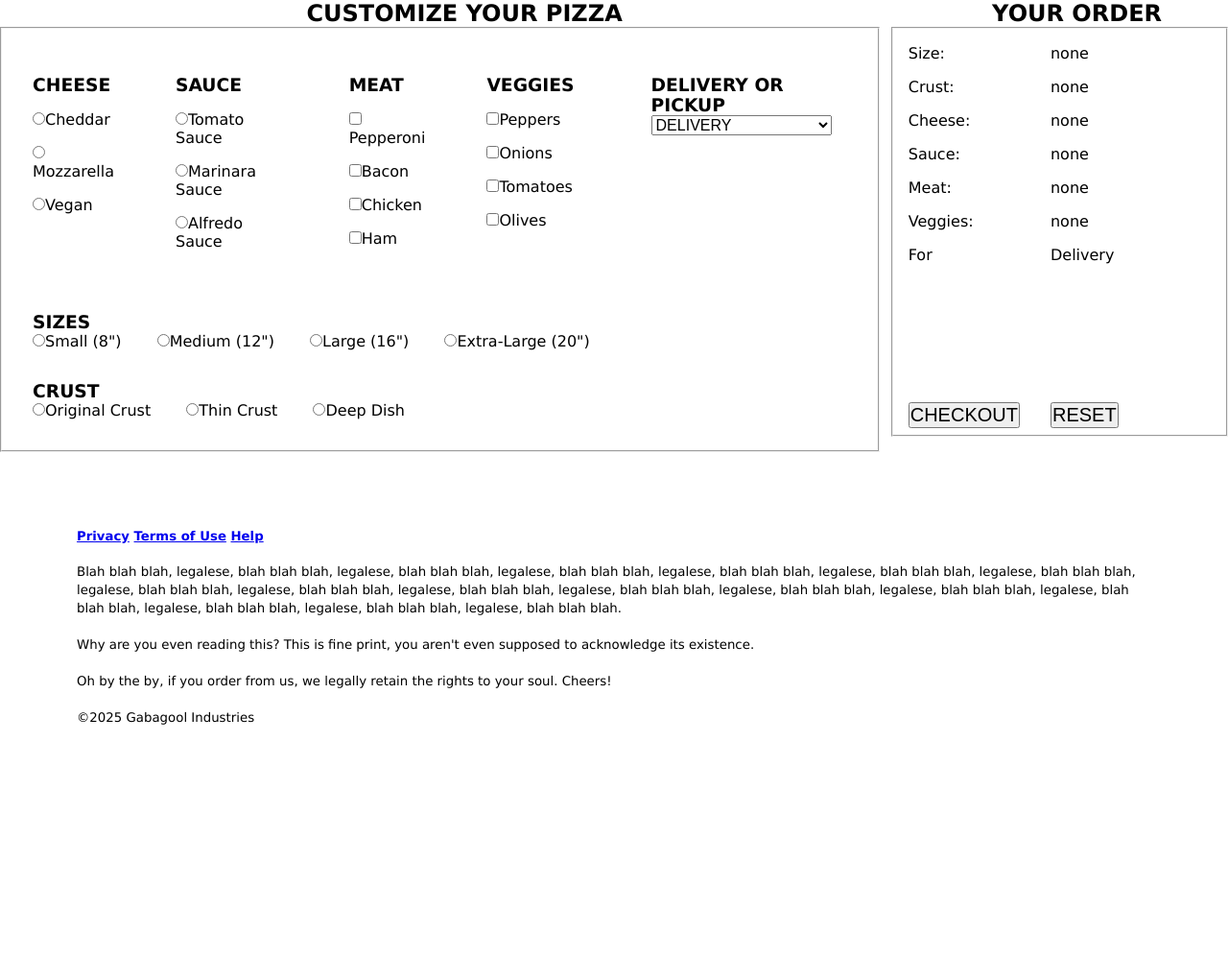
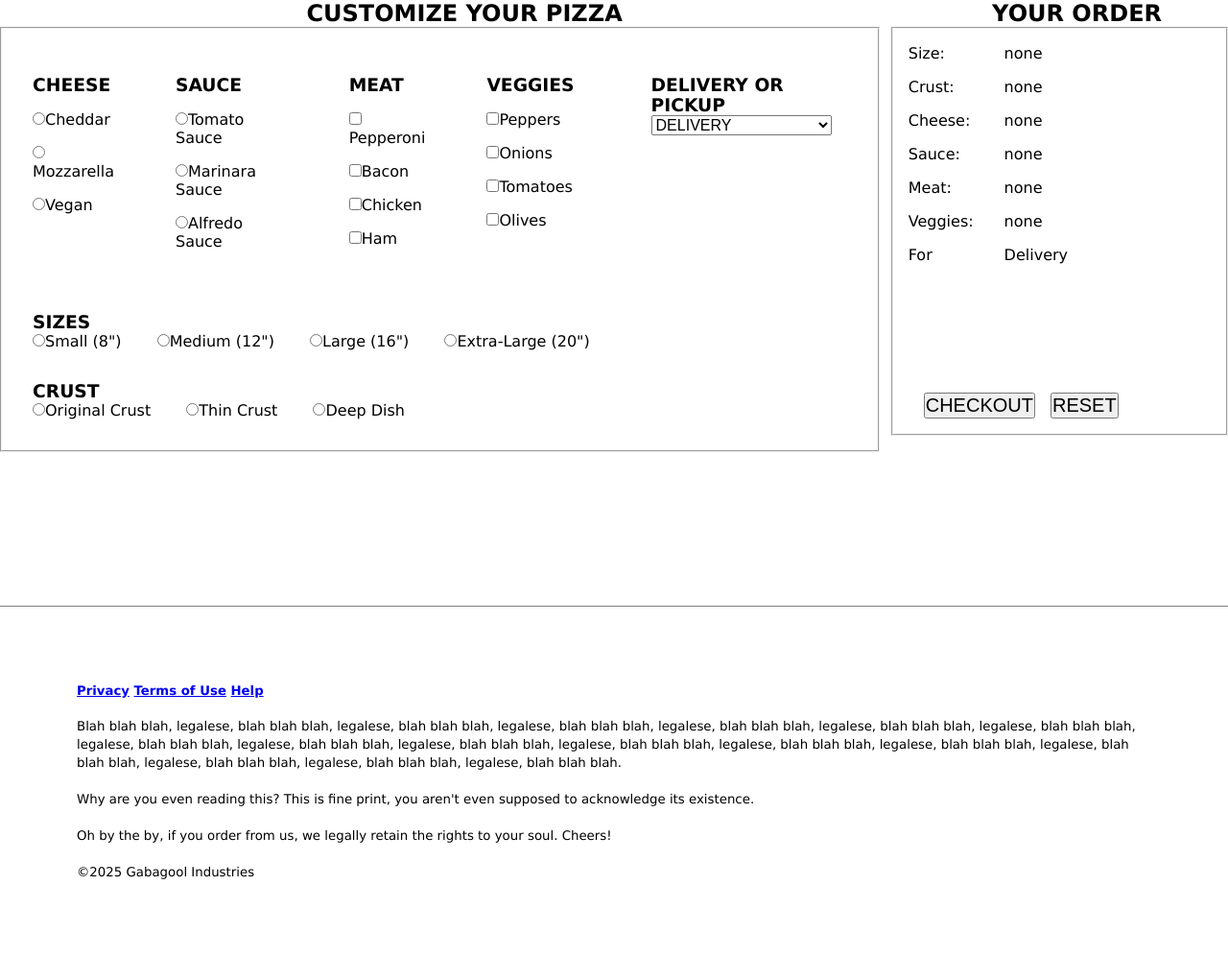
Before and after one commit to memdinhogenbirk/memdinhogenbirk-COMP1002-25F-11075-25F-real, a PHP site: page /pizzabuild.html in a window 1280 px wide. Shown: the part 61-1058 px from the top of the page at 96% size. Before the commit the page ends 816 px from the top, so only its background shows below. Run offline with PHP 8.4, Linux system fonts and the light colour scheme.

Commit message:
continuing to be baffled by CSS logic (fixing css formating for pizzabuilder)

```diff
--- a/assignment-1/css/styles.css
+++ b/assignment-1/css/styles.css
@@ -143,8 +143,12 @@ header {
 }
 .pbaside button{
 	font-size: 20px;
-	margin-top: 8rem;
-	margin-bottom:6%;
+	margin-top: 7.4rem;
+	margin-left: 1rem;
+}
+.asidebuttons{
+	padding: 1rem;
+
 }
 
 .pizzaCust{
@@ -204,6 +208,8 @@ header {
 }
 footer{
 	display: block;
+	margin-top: 10rem;
+	border-top: solid grey 1px;
 	padding: 5rem;
 }
 .infopage{
--- a/assignment-1/pizzabuild.html
+++ b/assignment-1/pizzabuild.html
@@ -115,7 +115,7 @@
                                 <li>Meat:</li>
                                 <li>Veggies:</li>
                                 <li>For</li>
-                                <li><button type="submit">CHECKOUT</button></li>
+
                             </ul>
                             <ul id="orderoutput">
                                 <li>none</li>
@@ -125,8 +125,12 @@
                                 <li>none</li>
                                 <li>none</li>
                                 <li>none</li>
-                                <li><button type="reset">RESET</button></li>
+
                             </ul>
+                        </div>
+                        <div class="asidebuttons">
+                            <button type="submit">CHECKOUT</button>
+                            <button type="reset">RESET</button>
                         </div>
                     </fieldset>
                 </aside>
@@ -183,7 +187,7 @@
                                 <li>${meatText}</li>
                                 <li>${veggieText}</li>
                                 <li>${deliveryText}</li>
-                                <li><button type="reset">RESET</button></li>
+
                                 `;
                             }
                             crustradios.forEach(r => r.addEventListener('change', updateOrder));
```
